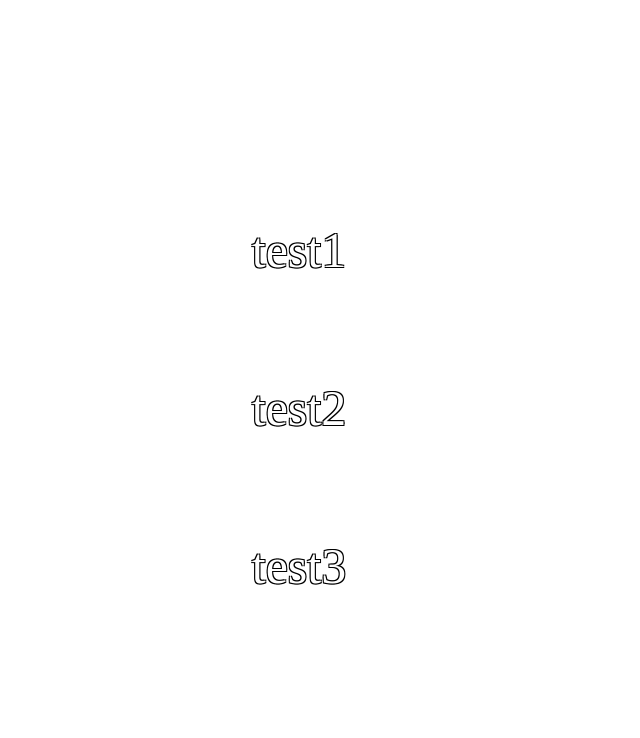
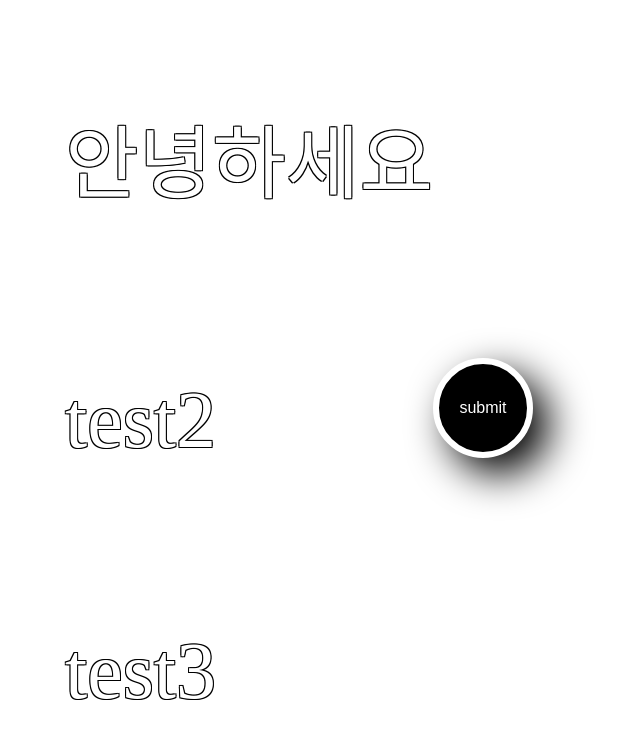
Before and after one commit to gonnabea/J-Components, a React (Create React App) app: page / in a window 1280 px wide. Shown: the top 738 px of the page, without its empty margins (349-989 px from the left). Built offline with nearby package versions, Linux system fonts and the light colour scheme.

Commit message:
add Circle Button

```diff
--- a/src/Components/3DCube.js
+++ b/src/Components/3DCube.js
@@ -8,7 +8,7 @@ const Container = styled.div`
     align-items: center;
     transform-style: preserve-3d; /* 이것을 설정해 주어야 rotate를 했을 때 3d의 형태로 보인다. */
     :hover{
-        animation: rotateBox 5s forwards linear;
+        animation: rotateBox 1s forwards linear;
         @keyframes rotateBox{
             from{
                 transform: rotateX(0deg) rotateY(0deg);
--- /dev/null
+++ b/src/Components/CircleButton.js
@@ -0,0 +1,38 @@
+import React from "react";
+import styled from "styled-components";
+
+const Button = styled.button`
+    width: ${props => props.width ? props.width :"100px"};
+    height: ${props => props.width ? props.width :"100px"};
+    border-radius: 100%;
+    border: solid 6px white;
+    background-color: black;
+    color: white;
+    outline: none;
+    font-size: 16px;
+    filter: drop-shadow(16px 16px 20px black);
+    cursor: pointer;
+    position: relative;
+    :active{
+
+        animation: pressed 0.05s forwards;
+    }
+    @keyframes pressed {
+        from{
+            top: 0px;
+            filter: drop-shadow(16px 16px 20px black);
+
+        }
+        to{
+            top: 3px;
+        filter: drop-shadow(0px 0px 20px black);
+
+        }
+    }
+`;
+
+const CircleButton = ({width, text}) => <Button width={width} text={text}>
+    {text ? text : "Use Text attr"}
+</Button>
+
+export default CircleButton;
--- a/src/Components/Selector.js
+++ b/src/Components/ListSelector.js
@@ -4,8 +4,8 @@ import React, { Component } from "react";
 import styled from "styled-components";
 
 const Container = styled.section`
-    width: 100%;
-    height: 100%;
+    width: ${props => props.width ? props.width : "100px"};
+    height: ${props => props.height ? props.height : "100px"};
     display: flex;
     flex-direction: column;
     align-items: center;
@@ -42,7 +42,7 @@ const InfoArea = styled.div`
 `; // this is optional
 
 
-class Selector extends Component {
+class ListSelector extends Component {
     state = {
         controlArea: null,
         contents: null,
@@ -77,7 +77,7 @@ class Selector extends Component {
 }
 
     render(){
-        return  <Container>
+        return  <Container width={this.props.width} height="100%">
             <Contents id="slider" width={this.props.width} height="90%">
                 {this.props.contents}
             </Contents>
@@ -96,4 +96,4 @@ class Selector extends Component {
 
 
 
-export default Selector;
+export default ListSelector;
--- a/src/Screen/ScreenPresenter.js
+++ b/src/Screen/ScreenPresenter.js
@@ -2,6 +2,8 @@ import React from "react";
 import Cube from "../Components/3DCube";
 import styled from "styled-components";
 import AwesomeMenu from "../Components/AwesomeMenu";
+import ListSelector from "../Components/ListSelector";
+import CircleButton from "../Components/CircleButton";
 
 const Container = styled.section`
     width: 100vw;
@@ -9,16 +11,30 @@ const Container = styled.section`
     display: flex;
     justify-content: center;
     align-items: center;
+`;
+
+const SelectorContainer = styled.div`
+    width: 100%;
+    height: 100%;
 `
 
 const ScreenPresenter = () => <Container>
+    <AwesomeMenu names={["안녕하세요", "test2", "test3"]}
+    links={["/1", "/2"]}
+    imageSrc={["/No_Image.jpg", "/No_Image.jpg", "/No_Image.jpg"]}
+    imageWidth="300px"
+    fontSize="80px"
+    />
+    {/* <Cube width="500px" bgColorAll="skyblue" front={
+        <AwesomeMenu names={["test1", "test2", "test3"]}
+        links={["/1", "/2"]}
+        imageSrc={["/No_Image.jpg", "/No_Image.jpg", "/No_Image.jpg"]}
+        fontSize="50px"
+        imageWidth="300px"
+        />
 
-    <AwesomeMenu names={["test1", "test2", "test3"]}
-    links={["/1", "/2"]}
-    imageSrc={["https://upload.wikimedia.org/wikipedia/commons/thumb/b/b6/Image_created_with_a_mobile_phone.png/1200px-Image_created_with_a_mobile_phone.png", "zxc"]}
-    fontSize="50px"
-    imageWidth="300px"
-    />
+    } /> */}
+    <CircleButton width="100px" text="submit" />
 </Container>
 
 export default ScreenPresenter;
```
Also changed, not shown: src/Components/CoolButton.js (added, +12 -0 lines), public/No_Image.jpg (added).
